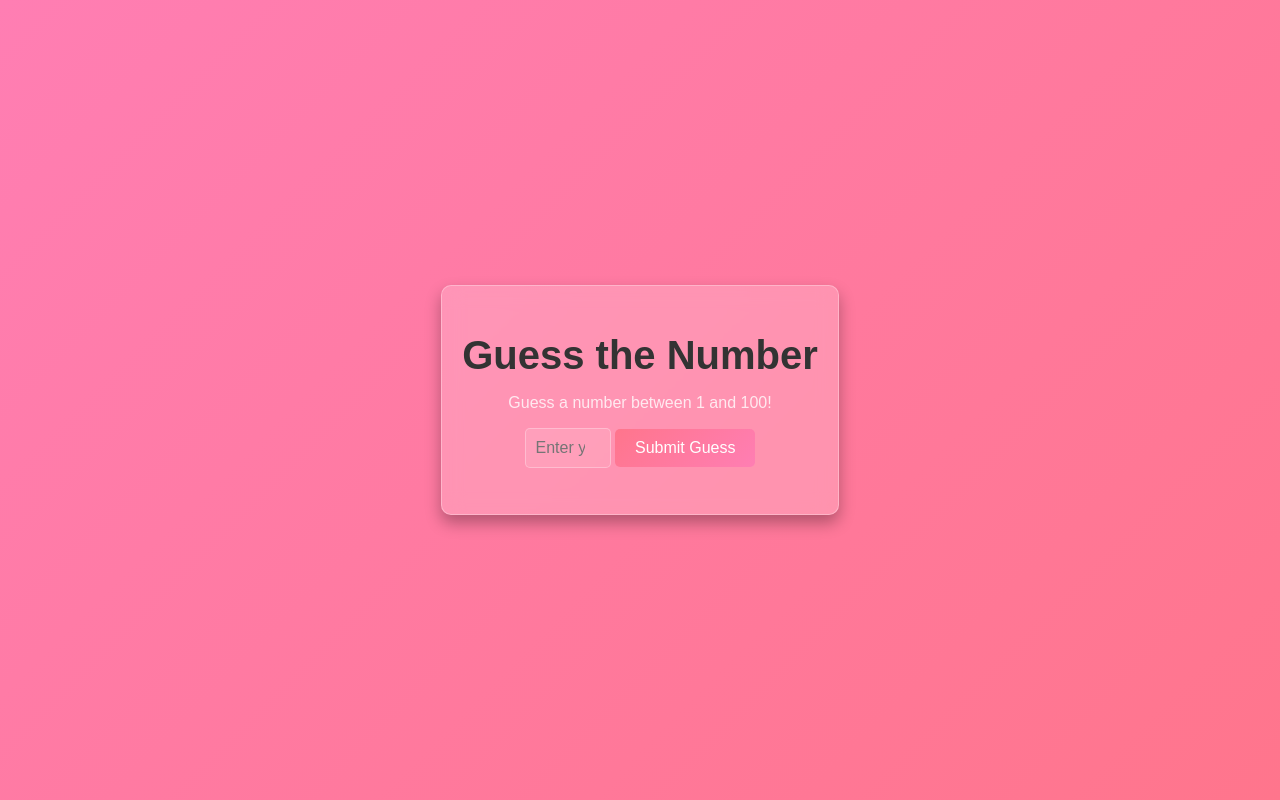
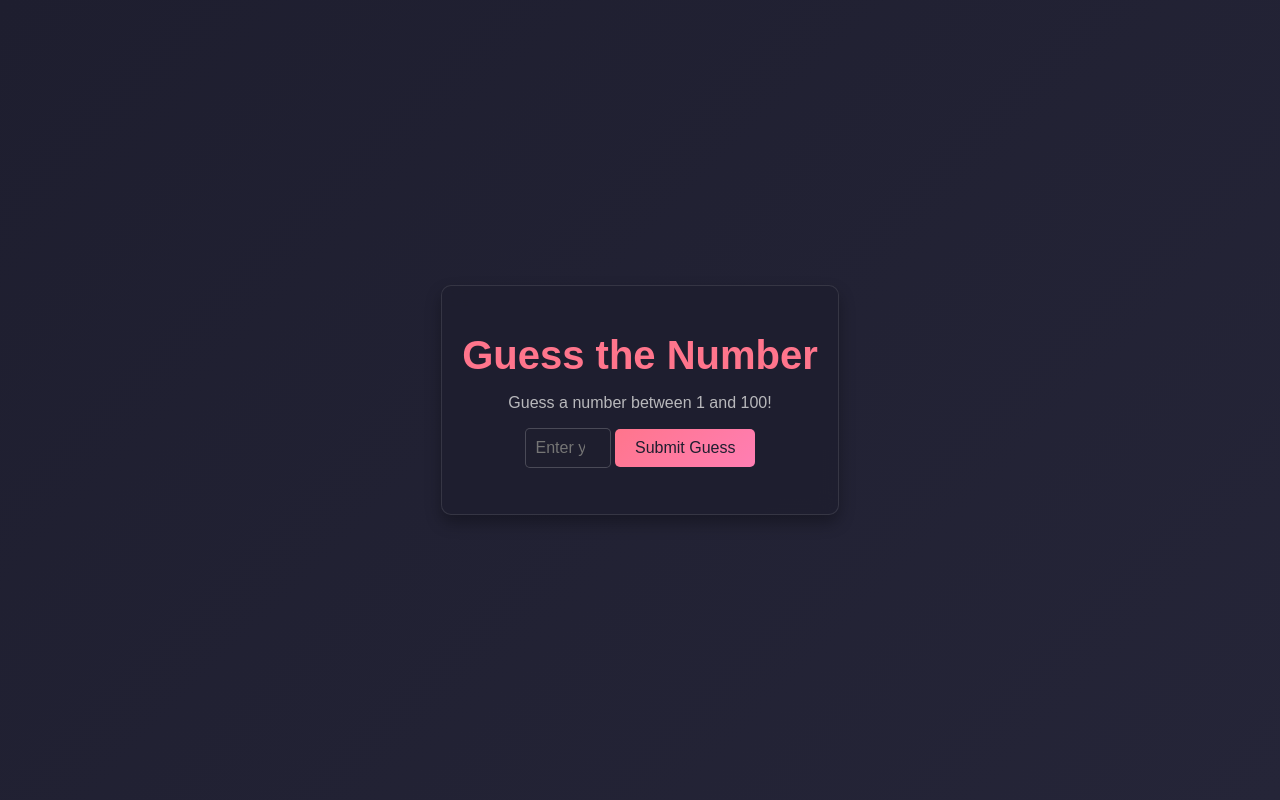
Before and after one commit to amitsehgal29/guessnumber, a plain HTML site: page index.html in a window 1280 px wide. Drawn offline with Linux system fonts and the light colour scheme.

Commit message:
Update style.css

```diff
--- a/style.css
+++ b/style.css
@@ -1,8 +1,8 @@
 body {
     font-family: 'Arial', sans-serif;
     /* Updated background to a gradient */
-    background: linear-gradient(135deg, #ff7eb3, #ff758c);
-    color: #fff;
+    background: linear-gradient(135deg, #1e1e2f, #252538);
+    color: #e0e0e0;
     display: flex;
     justify-content: center;
     align-items: center;
@@ -12,9 +12,9 @@ body {
 
 .lego-container {
     /* Modernized container with a glassmorphism effect */
-    background: rgba(255, 255, 255, 0.2);
+    background: rgba(30, 30, 47, 0.8);
     backdrop-filter: blur(10px);
-    border: 1px solid rgba(255, 255, 255, 0.3);
+    border: 1px solid rgba(255, 255, 255, 0.1);
     border-radius: 10px;
     padding: 20px;
     text-align: center;
@@ -24,15 +24,15 @@ body {
 h1 {
     /* Slightly larger font size for modern look */
     font-size: 2.5rem;
-    color: #333;
+    color: #ff758c;
     margin-bottom: 10px;
 }
 
 input {
     /* Modernized input styles */
-    background: rgba(255, 255, 255, 0.1);
-    color: #fff;
-    border: 1px solid rgba(255, 255, 255, 0.3);
+    background: rgba(30, 30, 47, 0.5);
+    color: #e0e0e0;
+    border: 1px solid rgba(255, 255, 255, 0.2);
     transition: all 0.3s ease;
     padding: 10px;
     font-size: 1rem;
@@ -43,7 +43,7 @@ input {
 input:focus {
     border-color: #ff758c;
     outline: none;
-    box-shadow: 0 0 5px rgba(255, 117, 140, 0.5);
+    box-shadow: 0 0 5px rgba(255, 117, 140, 0.8);
 }
 
 button {
@@ -51,7 +51,7 @@ button {
     padding: 10px 20px;
     font-size: 1rem;
     background: linear-gradient(135deg, #ff758c, #ff7eb3);
-    color: #fff;
+    color: #1e1e2f;
     border: none;
     border-radius: 5px;
     cursor: pointer;
@@ -61,10 +61,11 @@ button {
 button:hover {
     background: linear-gradient(135deg, #ff7eb3, #ff758c);
     transform: scale(1.05);
+    color: #fff;
 }
 
 p {
     /* Updated text color for better contrast */
     font-size: 1rem;
-    color: rgba(255, 255, 255, 0.8);
+    color: rgba(224, 224, 224, 0.8);
 }
```
